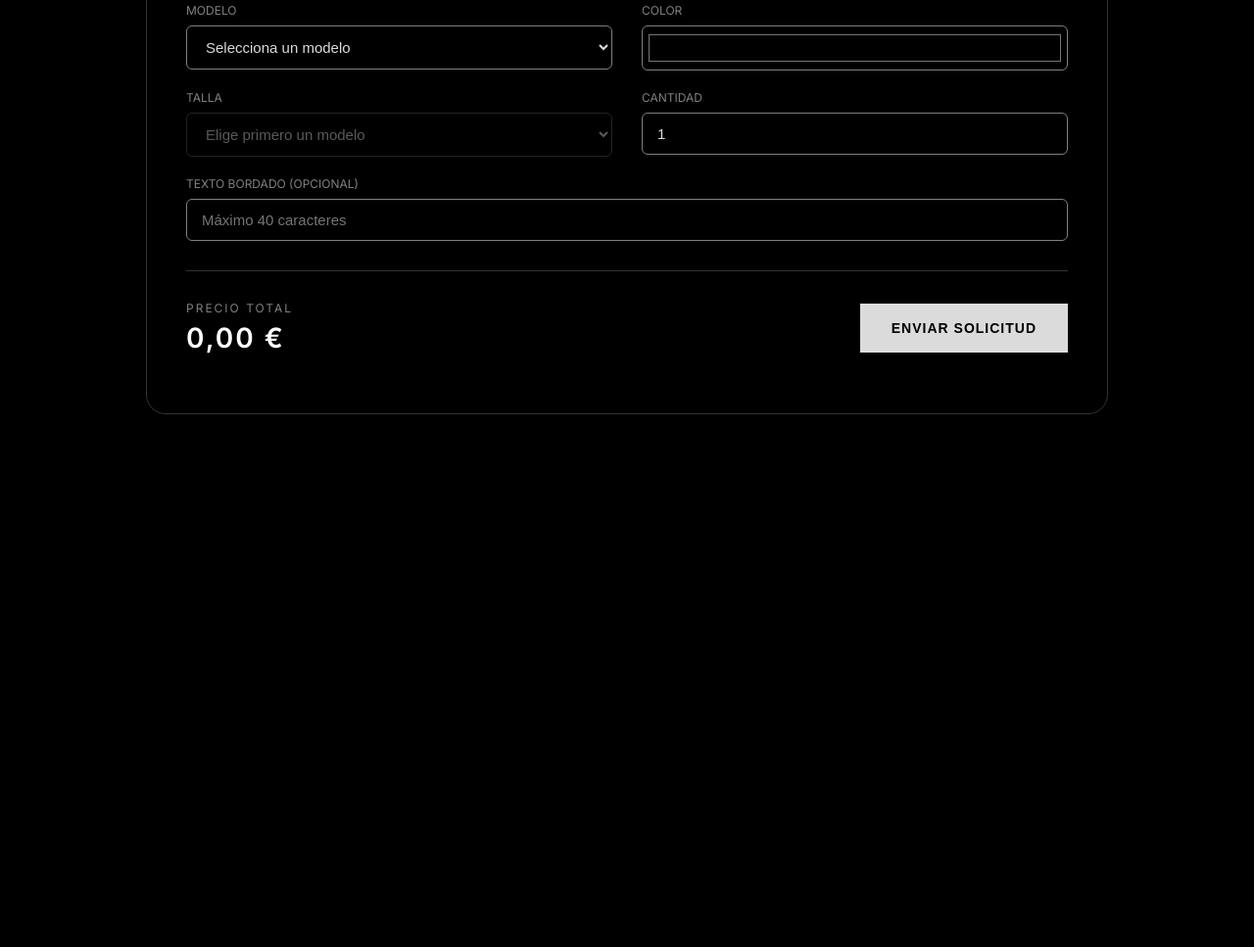
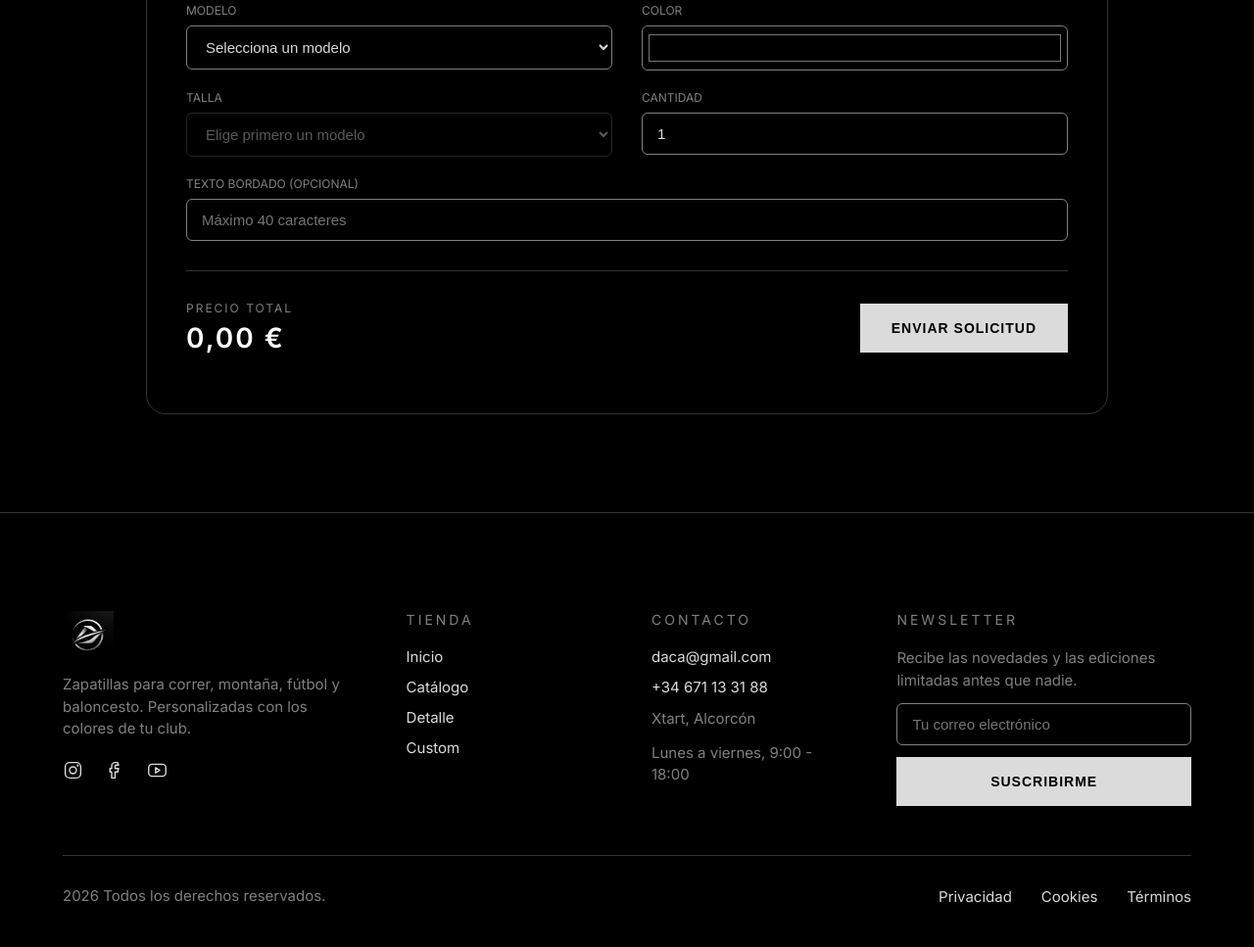
Before and after one commit to cmunozcad-sys/1er-Proyecto-2-DAM, a plain HTML site: page desarrollo_de_interfaces/index.html in a window 1280 px wide. Shown: the part 3611-4578 px from the top of the page at 98% size. Before the commit the page ends 4134 px from the top, so only its background shows below. Drawn offline with Linux system fonts and the light colour scheme.

Commit message:
index done

```diff
--- a/desarrollo_de_interfaces/index.html
+++ b/desarrollo_de_interfaces/index.html
@@ -245,6 +245,62 @@
             </div>
         </section>
     </main>
+
+    <footer class="footer" id="contacto">
+        <div class="footer__superior">
+            <div class="footer__columna">
+                <a class="header__marca" href="#inicio">
+                    <img class="header__img" src="img/logo_proyecto.png" alt="Volver al inicio">
+                </a>
+                <p class="footer__texto">Zapatillas para correr, montaña, fútbol y baloncesto. Personalizadas con
+                    los colores de tu club.</p>
+                <div class="footer__redes">
+                    <a class="header__icono" href="#" aria-label="Instagram">
+                        <svg class="header__svg" viewBox="0 0 24 24"><rect x="3" y="3" width="18" height="18" rx="5"></rect><circle cx="12" cy="12" r="4"></circle><circle cx="17.5" cy="6.5" r="0.5"></circle></svg>
+                    </a>
+                    <a class="header__icono" href="#" aria-label="Facebook">
+                        <svg class="header__svg" viewBox="0 0 24 24"><path d="M15 3h-3a4 4 0 0 0-4 4v3H6v4h2v7h4v-7h3l1-4h-4V7a1 1 0 0 1 1-1h3z"></path></svg>
+                    </a>
+                    <a class="header__icono" href="#" aria-label="YouTube">
+                        <svg class="header__svg" viewBox="0 0 24 24"><rect x="2" y="5" width="20" height="14" rx="4"></rect><path d="M10 9l5 3-5 3z"></path></svg>
+                    </a>
+                </div>
+            </div>
+
+            <nav class="footer__columna">
+                <p class="footer__titulo">Tienda</p>
+                <a class="footer__link" href="#inicio">Inicio</a>
+                <a class="footer__link" href="#catalogo">Catálogo</a>
+                <a class="footer__link" href="#detalle">Detalle</a>
+                <a class="footer__link" href="#custom">Custom</a>
+            </nav>
+
+            <div class="footer__columna">
+                <p class="footer__titulo">Contacto</p>
+                <a class="footer__link" >daca@gmail.com</a>
+                <a class="footer__link" >+34 671 13 31 88</a>
+                <p class="footer__texto">Xtart, Alcorcón</p>
+                <p class="footer__texto">Lunes a viernes, 9:00 - 18:00</p>
+            </div>
+
+            <form class="footer__columna">
+                <p class="footer__titulo">Newsletter</p>
+                <label class="footer__texto" for="footer-correo">Recibe las novedades y las ediciones limitadas antes que nadie.</label>
+                <input class="custom__input" type="email" id="footer-correo" name="correo" placeholder="Tu correo electrónico">
+                <button class="boton boton--principal footer__boton" type="button">Suscribirme</button>
+            </form>
+        </div>
+
+        <div class="footer__inferior">
+            <p class="footer__texto">2026 Todos los derechos reservados.</p>
+            <div class="footer__legal">
+                <a class="footer__link" ">Privacidad</a>
+                <a class="footer__link" >Cookies</a>
+                <a class="footer__link" >Términos</a>
+            </div>
+        </div>
+    </footer>
+
     <script src="script.js"></script>
 </body>
 
--- a/desarrollo_de_interfaces/styles.css
+++ b/desarrollo_de_interfaces/styles.css
@@ -721,9 +721,91 @@ body{
     color: var(--color-terciario);
 }
 
+.footer{
+    padding: 100px 5% 40px;
+    border-top: 1px solid rgb(51, 51, 51);
+}
+
+.footer__superior{
+    display: grid;
+    grid-template-columns: 1.5fr 1fr 1fr 1.5fr;
+    gap: 50px;
+    padding-bottom: 50px;
+    border-bottom: 1px solid rgb(51, 51, 51);
+}
+
+.footer__columna{
+    display: flex;
+    flex-direction: column;
+    align-items: flex-start;
+    gap: 12px;
+}
+
+.footer__titulo{
+    margin: 0 0 8px;
+    font-size: 14px;
+    letter-spacing: 3px;
+    text-transform: uppercase;
+    color: rgb(128, 128, 128);
+}
+
+.footer__texto{
+    margin: 0;
+    font-size: 15px;
+    line-height: 1.5;
+    color: rgb(128, 128, 128);
+}
+
+.footer__link{
+    text-decoration: none;
+    font-size: 15px;
+    color: var(--color-secundario);
+    transition: color 0.2s;
+}
+
+.footer__link:hover{
+    color: var(--color-terciario);
+}
+
+.footer__redes{
+    display: flex;
+    gap: 22px;
+    margin-top: 8px;
+}
+
+.footer__columna .custom__input{
+    width: 100%;
+    box-sizing: border-box;
+}
+
+.footer__boton{
+    width: 100%;
+    font-size: 14px;
+    cursor: pointer;
+    transition: background-color 0.3s, color 0.3s;
+}
+
+.footer__inferior{
+    display: flex;
+    justify-content: space-between;
+    align-items: center;
+    flex-wrap: wrap;
+    gap: 20px;
+    padding-top: 30px;
+}
+
+.footer__legal{
+    display: flex;
+    gap: 30px;
+}
+
 @media (max-width: 1024px){
     .catalogo__lista{
         grid-template-columns: repeat(2, 1fr);
+    }
+
+    .footer__superior{
+        grid-template-columns: 1fr 1fr;
     }
 }
 
@@ -738,6 +820,15 @@ body{
 
     .catalogo__lista{
         grid-template-columns: 1fr;
+    }
+
+    .footer{
+        padding: 60px 5% 30px;
+    }
+
+    .footer__superior{
+        grid-template-columns: 1fr;
+        gap: 40px;
     }
 }
 
```
